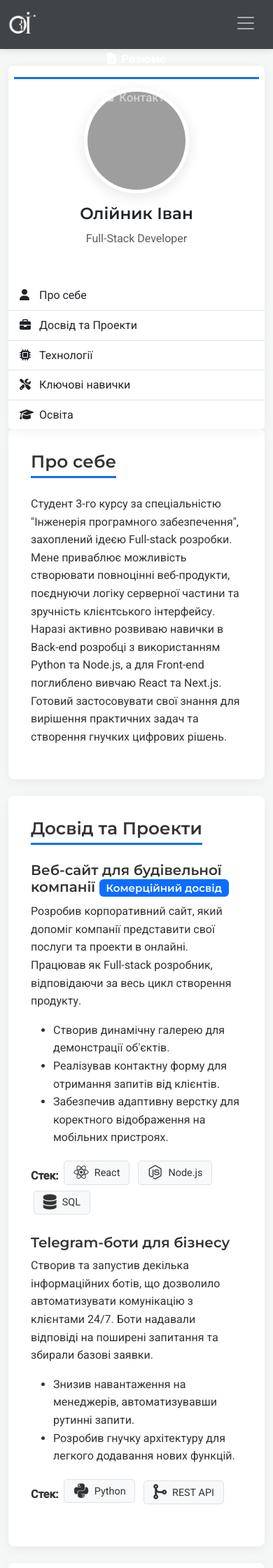
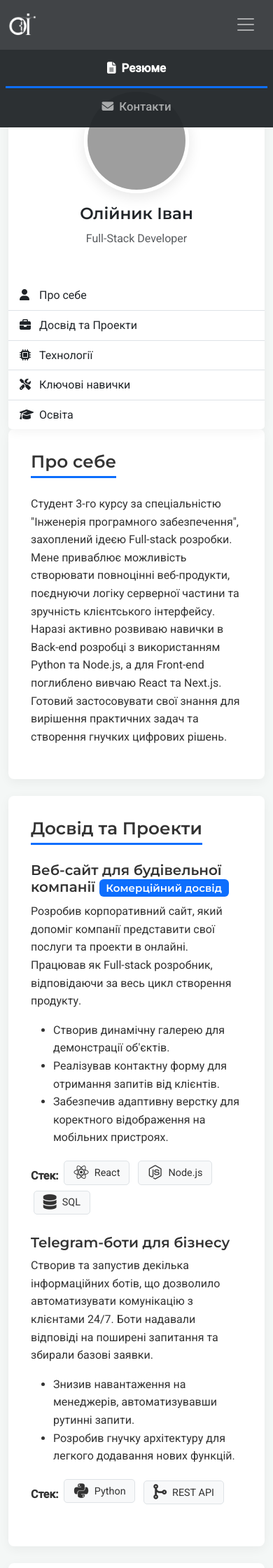
Before and after one commit to qaxs24/flask-app-lab, a Flask app: page / in a window 390 px wide, after a click that opens the changed part. Shown: the top 2240 px of the page at 70% size. Run offline with Flask 3, Linux system fonts and the light colour scheme; grey boxes are pictures that could not be loaded.

Commit message:
style: Mobile navbar

```diff
--- a/static/css/styles.css
+++ b/static/css/styles.css
@@ -208,9 +208,49 @@ h1, h2, h3, h4, h5, h6 {
     transform: translateY(-3px);
 }
 
-@media (max-width: 991px) {
-    .main-navbar .nav-link {
-        padding: 0.8rem 0;
+@media (max-width: 991.98px) {
+    .main-navbar .navbar-collapse {
+        position: absolute;
+        top: var(--navbar-height);
+        left: 0;
+        right: 0;
+        width: 100%;
+        background: rgba(33, 37, 41, 0.95);
+        backdrop-filter: blur(10px);
+        -webkit-backdrop-filter: blur(10px);
+        margin-top: 0;
+        border-radius: 0;
+        box-shadow: none;
+        border: none;
+        border-top: 1px solid rgba(255, 255, 255, 0.1);
+        padding: 0;
+    }
+
+    .main-navbar .navbar-collapse .container {
+        padding-top: 0.5rem;
+        padding-bottom: 1rem;
+    }
+
+    /* Новий стиль для центрування */
+    .main-navbar .navbar-collapse .nav-item {
         text-align: center;
     }
+
+    /* Стилі для посилань (без підкреслення) */
+    .main-navbar .navbar-collapse .nav-link {
+        color: rgba(255, 255, 255, 0.6);
+        font-weight: 500;
+        padding: 0.8rem 0;
+        transition: color 0.2s ease;
+    }
+
+    /* Активне посилання (без підкреслення) */
+    .main-navbar .navbar-collapse .nav-link.active {
+        color: #ffffff;
+        font-weight: 700;
+    }
+
+    .main-navbar .navbar-collapse .nav-link:not(.active):hover {
+        color: #ffffff;
+    }
 }
--- a/templates/_navigation.html
+++ b/templates/_navigation.html
@@ -6,6 +6,7 @@
         <button class="navbar-toggler" type="button" data-bs-toggle="collapse" data-bs-target="#navbarNav" aria-controls="navbarNav" aria-expanded="false" aria-label="Toggle navigation">
             <span class="navbar-toggler-icon"></span>
         </button>
+
         <div class="collapse navbar-collapse" id="navbarNav">
             <ul class="navbar-nav ms-auto">
                 <li class="nav-item">
@@ -20,5 +21,6 @@
                 </li>
             </ul>
         </div>
+
     </div>
 </nav>
```
